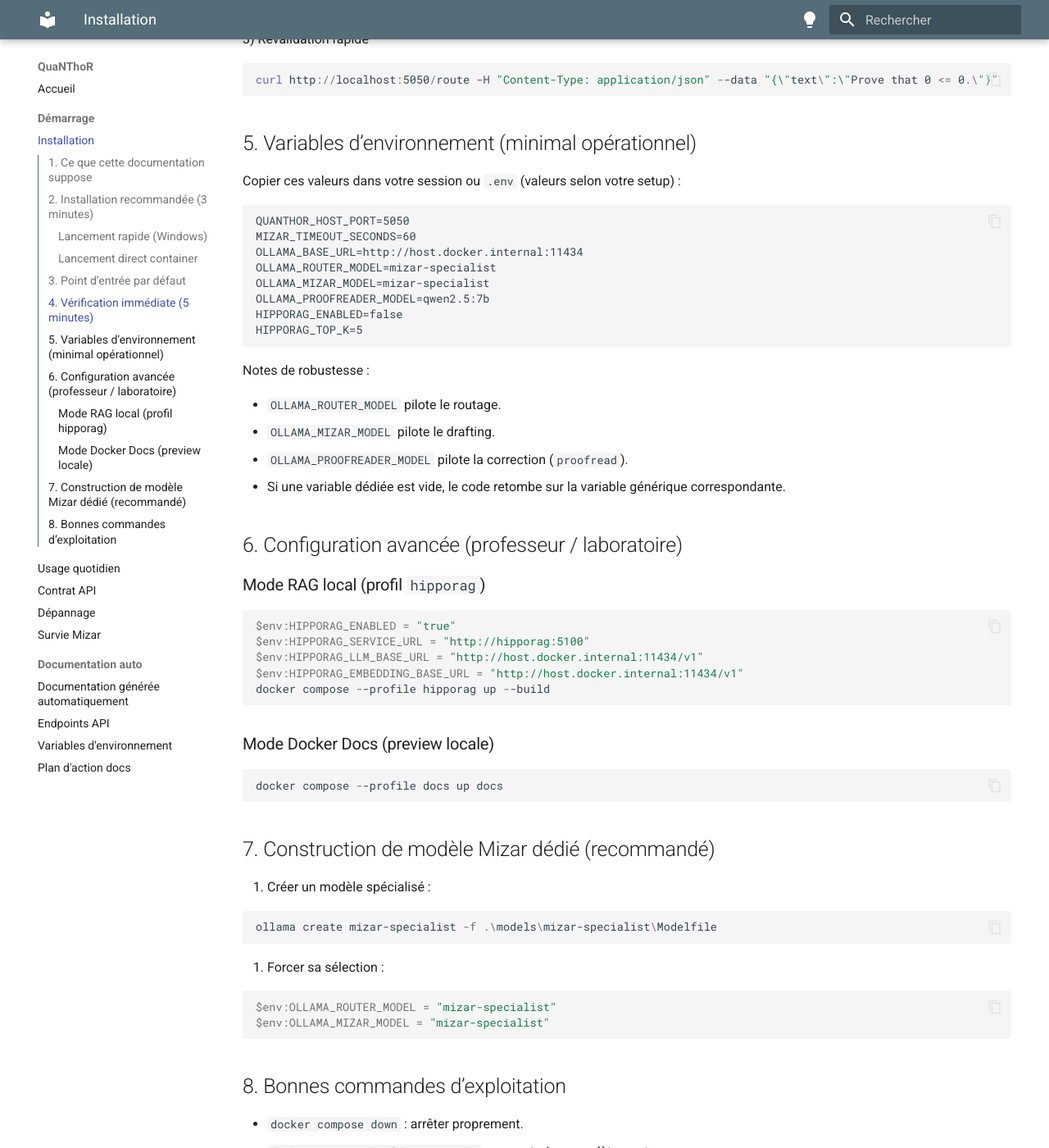
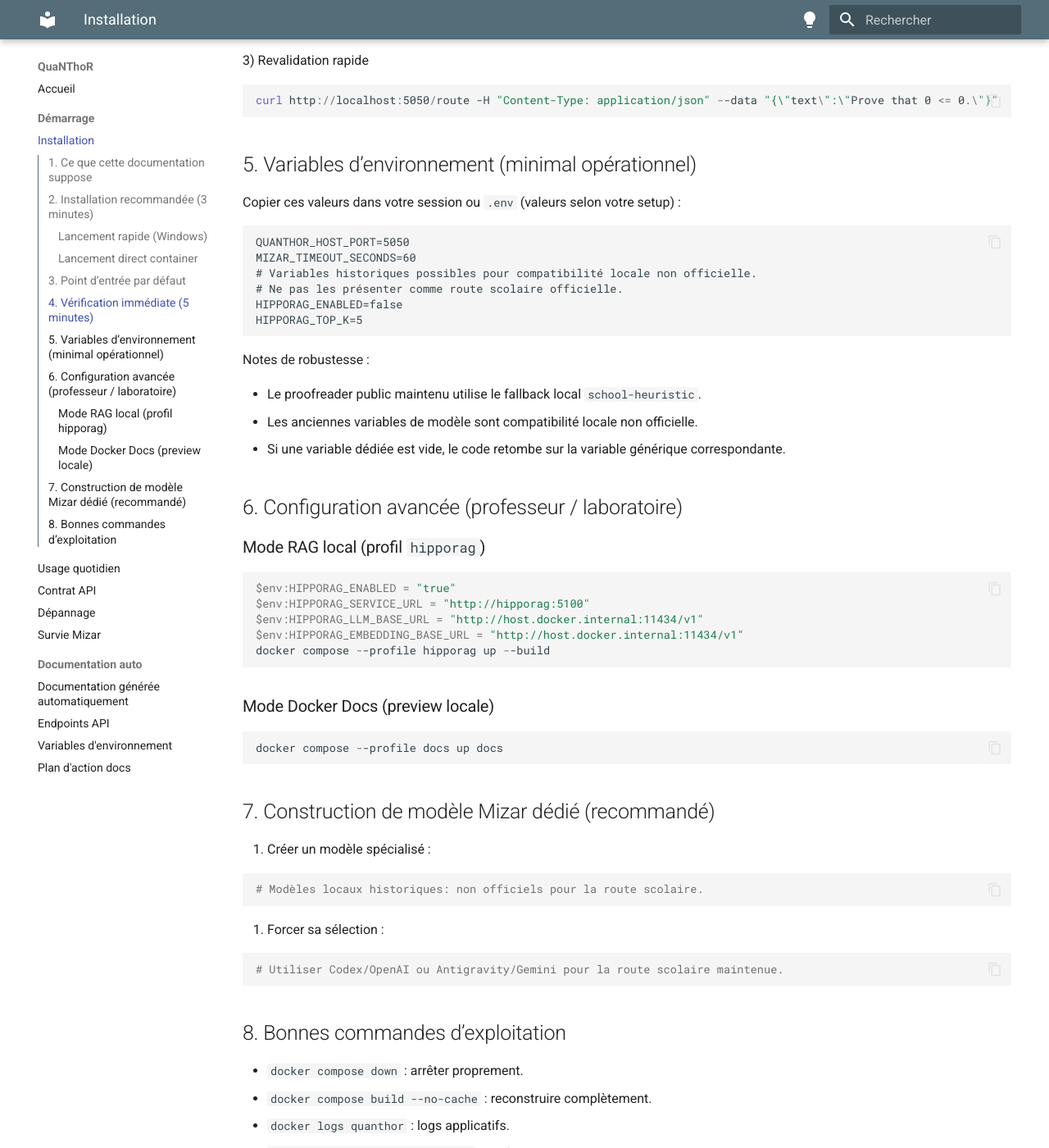
Before and after one commit to SeCuReDmE-main-dev/QuaNThoR, an MkDocs documentation site: the page built from docs/wiki/01-installation.md, in a window 1280 px wide and 1400 px high, scrolled down 1240 px. Shown: the whole window at 82% size. Built offline with MkDocs 1.6.1 and Material for MkDocs 9.7.7, drawn with Linux system fonts in a browser that asks for light colours; some of the changed text lies outside the part shown.

Commit message:
Use school-safe proofreading route

````diff
--- a/docs/wiki/01-installation.md
+++ b/docs/wiki/01-installation.md
@@ -5,7 +5,9 @@
 - Docker Desktop installé.
 - PowerShell (ou équivalent).
 - Un terminal curl (inclut dans PowerShell récent).
-- Un endpoint LLM pour la rédaction/routage (Ollama recommandé).
+- Un endpoint LLM optionnel pour la rédaction/routage. La route scolaire
+  officielle reste Codex/OpenAI ou Antigravity/Gemini; Ollama n'est pas un
+  fournisseur scolaire officiel.
   Sans endpoint LLM, la plupart des routes fonctionnent encore, avec fallback heuristique.
 
 ## 2. Installation recommandée (3 minutes)
@@ -62,19 +64,16 @@ Copier ces valeurs dans votre session ou `.env` (valeurs selon votre setup) :
 ```env
 QUANTHOR_HOST_PORT=5050
 MIZAR_TIMEOUT_SECONDS=60
-OLLAMA_BASE_URL=http://host.docker.internal:11434
-OLLAMA_ROUTER_MODEL=mizar-specialist
-OLLAMA_MIZAR_MODEL=mizar-specialist
-OLLAMA_PROOFREADER_MODEL=qwen2.5:7b
+# Variables historiques possibles pour compatibilité locale non officielle.
+# Ne pas les présenter comme route scolaire officielle.
 HIPPORAG_ENABLED=false
 HIPPORAG_TOP_K=5
 ```
 
 Notes de robustesse :
 
-- `OLLAMA_ROUTER_MODEL` pilote le routage.
-- `OLLAMA_MIZAR_MODEL` pilote le drafting.
-- `OLLAMA_PROOFREADER_MODEL` pilote la correction (`proofread`).
+- Le proofreader public maintenu utilise le fallback local `school-heuristic`.
+- Les anciennes variables de modèle sont compatibilité locale non officielle.
 - Si une variable dédiée est vide, le code retombe sur la variable générique correspondante.
 
 ## 6. Configuration avancée (professeur / laboratoire)
@@ -100,14 +99,13 @@ docker compose --profile docs up docs
 1. Créer un modèle spécialisé :
 
 ```powershell
-ollama create mizar-specialist -f .\models\mizar-specialist\Modelfile
+# Modèles locaux historiques: non officiels pour la route scolaire.
 ```
 
 2. Forcer sa sélection :
 
 ```powershell
-$env:OLLAMA_ROUTER_MODEL = "mizar-specialist"
-$env:OLLAMA_MIZAR_MODEL = "mizar-specialist"
+# Utiliser Codex/OpenAI ou Antigravity/Gemini pour la route scolaire maintenue.
 ```
 
 ## 8. Bonnes commandes d’exploitation
--- a/src/templates/index.html
+++ b/src/templates/index.html
@@ -59,7 +59,7 @@
 <body>
     <div class="container">
         <h1>Mizar Proof Verifier and Drafter</h1>
-        <p>Verify a full Mizar article or draft one from a natural-language request. The API runs Mizar in Docker and can use Ollama for explanations.</p>
+        <p>Verify a full Mizar article or draft one from a natural-language request. The API runs Mizar in Docker and uses school-safe review boundaries.</p>
         <div id="runtimeStatus" class="status">Checking runtime...</div>
         <div style="display:grid;grid-template-columns:repeat(auto-fit,minmax(280px,1fr));gap:1rem;">
             <section>
@@ -183,13 +183,13 @@
             try {
                 const response = await fetch('/health');
                 const data = await response.json();
-                const ollama = data.ollama_base_url || 'not configured';
+                const proofreader = data.proofreader_provider || 'school-heuristic';
                 const mizar = data.mizar_available ? data.mizar_command : 'not found';
                 const draftModel = data.mizar_draft_model_resolved || data.mizar_draft_model_configured || 'not configured';
                 const routerModel = data.router_model_resolved || data.router_model_configured || 'not configured';
                 const hipporag = data.hipporag && data.hipporag.available ? data.hipporag.mode : 'off';
                 const audit = data.neutrosophic_audit_available ? 'on' : 'off';
-                statusElement.textContent = `Mizar: ${mizar} | Ollama: ${ollama} | Draft model: ${draftModel} | Router model: ${routerModel} | HippoRAG: ${hipporag} | Neutrosophic audit: ${audit} | Timeout: ${data.timeout_seconds}s`;
+                statusElement.textContent = `Mizar: ${mizar} | Proofreader: ${proofreader} | Draft model: ${draftModel} | Router model: ${routerModel} | HippoRAG: ${hipporag} | Neutrosophic audit: ${audit} | Timeout: ${data.timeout_seconds}s`;
             } catch (error) {
                 statusElement.textContent = 'Runtime status unavailable. Check the backend container.';
             }
````
Also changed, not shown: README.md (+13 -25 lines), SECURITY.md (+2 -2 lines), docs/wiki/02-usage.md (+1 -1 lines), docs/wiki/03-api.md (+3 -3 lines), .github/pull_request_template.md (added), 5 other files.
